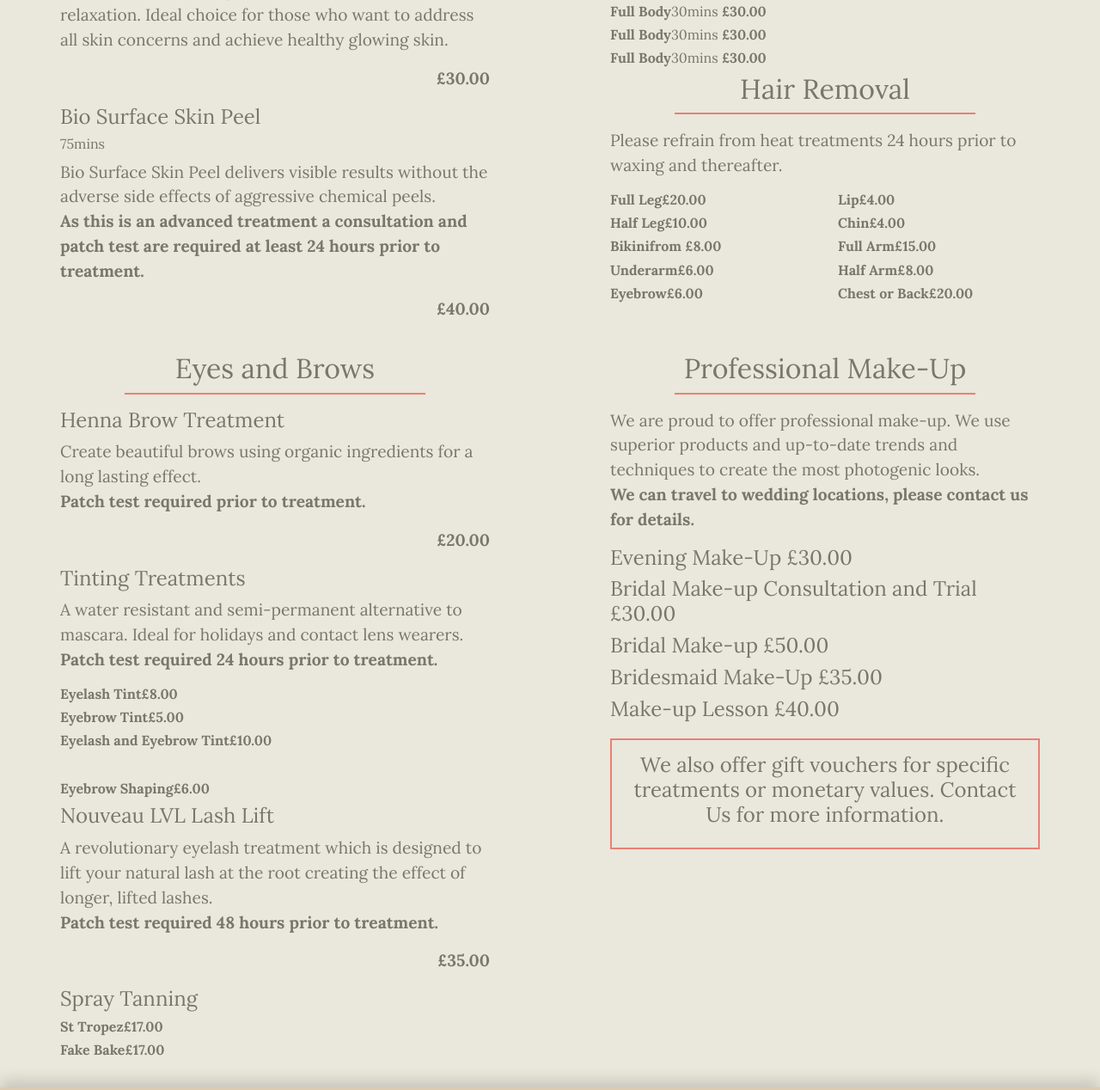
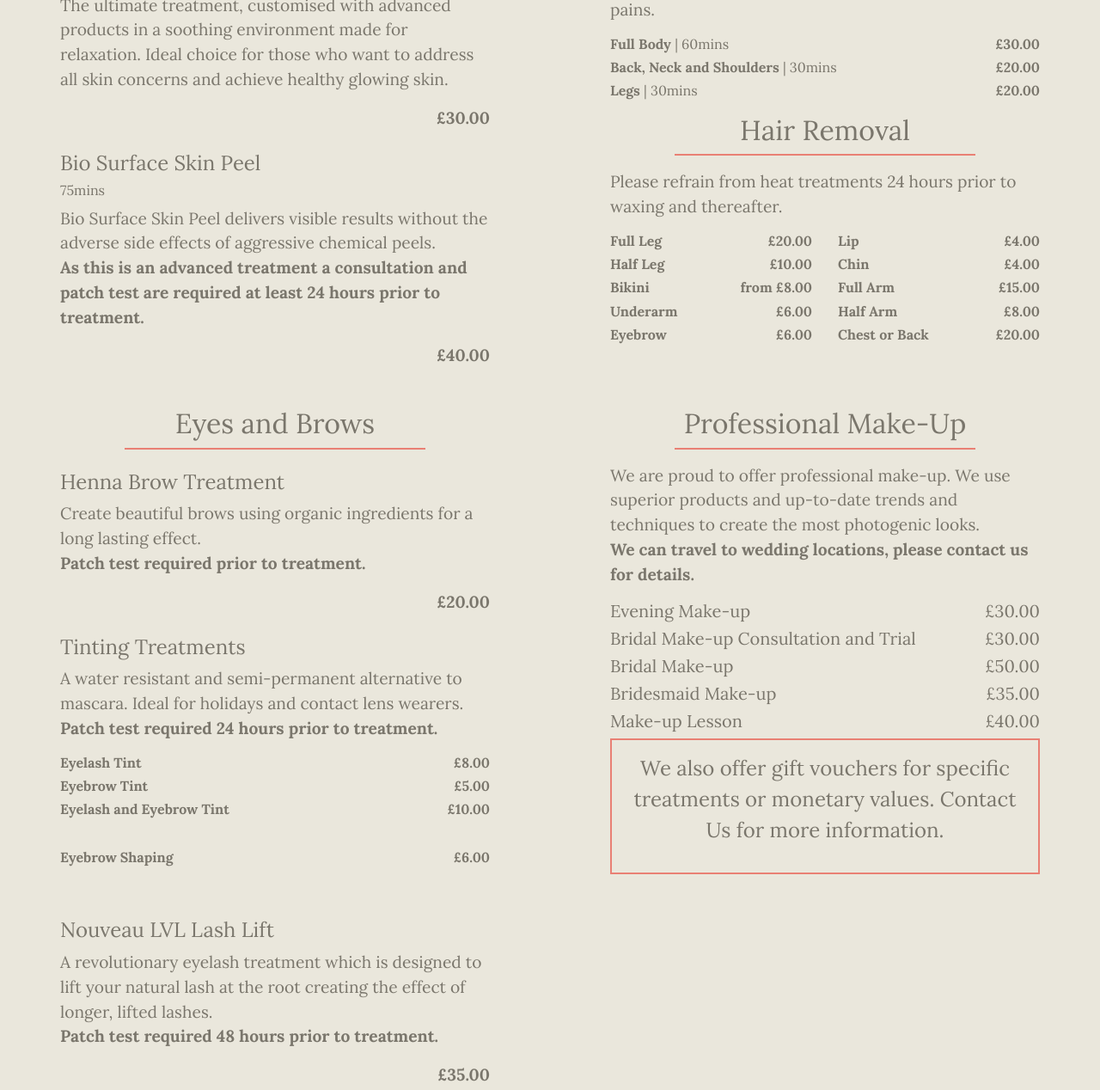
Before and after one commit to paperclippete/Milestone1, a plain HTML site: page treatments.html in a window 1280 px wide. Shown: the part 650-1918 px from the top of the page at 86% size. Drawn offline with nearby package versions, Linux system fonts and the light colour scheme.

Commit message:
site styling complete

```diff
--- a/assets/css/style.css
+++ b/assets/css/style.css
@@ -19,12 +19,13 @@ body {
 }
 
 .navbar-brand {
-    font-size: 1.5rem;
+    font-size: 2rem !important;
 }
 
 .fa-bars,
 .navbar a {
     color: #7a766c;
+    font-size: 1.25rem;
 }
 
 .nav-item :hover {
@@ -288,6 +289,11 @@ footer {
 
 .treatment-content h2 {
     text-align: center;
+    margin-top: 10px;
+}
+
+.treatment-content h4 {
+    margin-top: 1.5rem;
 }
 
 .treatment-listbd {
@@ -298,18 +304,22 @@ footer {
     padding: 10px 30px;
 }
 
-.voucher-container {
+.makeup-info,
+.tanning-info,
+.tinting-info,
+.waxing-info,
+.massage-info {
     display: flex;
-    flex-direction: column;
-    justify-content: center;
-    align-items: center;
+    justify-content: space-between;
+    padding: 0;
 }
+
 
 .voucher-box {
     border:#e98074 solid 2px;
     padding: 15px 15px;
     text-align: center;
-    margin-top: 20px;
+    font-size: 1.5rem;
 
 }
 
@@ -337,6 +347,12 @@ footer {
         height: 70vh;
     }
 
+    /*.treatments-info {
+        padding: 10px 70px;
+    }*/
+}
+
+@media only screen and (min-width: 992px) {
     .treatments-info {
         padding: 10px 70px;
     }
--- a/treatments.html
+++ b/treatments.html
@@ -72,26 +72,65 @@
                     <hr class="block-divider treatment-listbd">
                     <h4>Swedish Massage</h4>
                     <p>This massage will stimulate circulation, improve muscle tone, reduce muscular tension and soothe aches and pains.</p>
-                    <h6 class="massage-title"><strong>Full Body</strong>30mins <strong>£30.00</strong></h6>
-                    <h6 class="massage-title"><strong>Full Body</strong>30mins <strong>£30.00</strong></h6>
-                    <h6 class="massage-title"><strong>Full Body</strong>30mins <strong>£30.00</strong></h6>
+                    <div class="container massage-info">
+                        <h6 class="massage-title"><strong>Full Body</strong> | 60mins</h6>
+                            <h6><strong>£30.00</strong></h6>
+                    </div>
+                    <div class="container massage-info">
+                        <h6 class="massage-title"><strong>Back, Neck and Shoulders</strong> | 30mins</h6>
+                            <h6><strong>£20.00</strong></h6>
+                    </div>
+                    <div class="container massage-info">
+                        <h6 class="massage-title"><strong>Legs</strong> | 30mins</h6>
+                            <h6><strong>£20.00</strong></h6>
+                    </div>
                     <h2>Hair Removal</h2>
                     <hr class="block-divider treatment-listbd">
                     <p>Please refrain from heat treatments 24 hours prior to waxing and thereafter.</p>
                     <div class="row">
                         <div class="col-lg-6">
-                            <h6 class="waxing-title"><strong>Full Leg</strong><span class="price"><strong>£20.00</strong></span></h6>
-                            <h6 class="waxing-title"><strong>Half Leg</strong><span class="price"><strong>£10.00</strong></span></h6>
-                            <h6 class="waxing-title"><strong>Bikini</strong><span class="price"><strong>from £8.00</strong></span></h6>
-                            <h6 class="waxing-title"><strong>Underarm</strong><span class="price"><strong>£6.00</strong></span></h6>
-                            <h6 class="waxing-title"><strong>Eyebrow</strong><span class="price"><strong>£6.00</strong></span></h6>
+                            <div class="waxing-info">
+                                <h6 class="waxing-title"><strong>Full Leg</strong></h6>
+                                    <h6><strong>£20.00</strong></h6>
+                            </div>
+                            <div class="waxing-info">
+                                <h6 class="waxing-title"><strong>Half Leg</strong></h6>
+                                    <h6><strong>£10.00</strong></h6>
+                            </div>
+                            <div class="waxing-info">
+                                <h6 class="waxing-title"><strong>Bikini</strong></h6>
+                                    <h6><strong>from £8.00</strong></h6>
+                            </div>
+                            <div class="waxing-info">
+                                <h6 class="waxing-title"><strong>Underarm</strong></h6>
+                                    <h6><strong>£6.00</strong></h6>
+                            </div>
+                            <div class="waxing-info">
+                                <h6 class="waxing-title"><strong>Eyebrow</strong></h6>
+                                    <h6><strong>£6.00</strong></h6>
+                            </div>
                         </div>
                         <div class="col-lg-6">
-                            <h6 class="waxing-title"><strong>Lip</strong><span class="price"><strong>£4.00</strong></span></h6>
-                            <h6 class="waxing-title"><strong>Chin</strong><span class="price"><strong>£4.00</strong></span></h6>
-                            <h6 class="waxing-title"><strong>Full Arm</strong><span class="price"><strong>£15.00</strong></span></h6>
-                            <h6 class="waxing-title"><strong>Half Arm</strong><span class="price"><strong>£8.00</strong></span></h6>
-                            <h6 class="waxing-title"><strong>Chest or Back</strong><span class="price"><strong>£20.00</strong></span></h6>
+                            <div class="waxing-info">
+                                <h6 class="waxing-title"><strong>Lip</strong></h6>
+                                    <h6><strong>£4.00</strong></h6>
+                            </div>
+                            <div class="waxing-info">
+                                <h6 class="waxing-title"><strong>Chin</strong></h6>
+                                    <h6><strong>£4.00</strong></h6>
+                            </div>
+                            <div class="waxing-info">
+                                <h6 class="waxing-title"><strong>Full Arm</strong></h6>
+                                    <h6><strong>£15.00</strong></h6>
+                            </div>
+                            <div class="waxing-info">
+                                <h6 class="waxing-title"><strong>Half Arm</strong></h6>
+                                    <h6><strong>£8.00</strong></h6>
+                            </div>
+                            <div class="waxing-info">
+                                <h6 class="waxing-title"><strong>Chest or Back</strong></h6>
+                                    <h6><strong>£20.00</strong></h6>
+                            </div>
                         </div>
                     </div>
                 </div>
@@ -105,29 +144,67 @@
                     <p class="price"><strong>£20.00</strong></p>
                     <h4>Tinting Treatments</h4>
                     <p>A water resistant and semi-permanent alternative to mascara. Ideal for holidays and contact lens wearers. <br><strong>Patch test required 24 hours prior to treatment.</strong></p>
-                    <h6 class="tinting-title"><strong>Eyelash Tint</strong><span class="price"><strong>£8.00</strong></span></h6>
-                    <h6 class="tinting-title"><strong>Eyebrow Tint</strong><span class="price"><strong>£5.00</strong></span></h6>
-                    <h6 class="tinting-title"><strong>Eyelash and Eyebrow Tint</strong><span class="price"><strong>£10.00</strong></span></h6>
+                    <div class="tinting-info">
+                        <h6 class="tinting-title"><strong>Eyelash Tint</strong></h6>
+                        <h6><strong>£8.00</strong></h6>
+                    </div>
+                    <div class="tinting-info">
+                        <h6 class="tinting-title"><strong>Eyebrow Tint</strong></h6>
+                            <h6><strong>£5.00</strong></h6>
+                    </div>
+                    <div class="tinting-info">
+                        <h6 class="tinting-title"><strong>Eyelash and Eyebrow Tint</strong></h6>
+                            <h6><strong>£10.00</strong></h6>
+                    </div>
                     <br>
-                    <h6 class="tinting-title"><strong>Eyebrow Shaping</strong><span class="price"><strong>£6.00</strong></span></h6>
+                    <div class="tinting-info">
+                        <h6 class="tinting-title"><strong>Eyebrow Shaping</strong></h6>
+                        <h6><strong>£6.00</strong></span></h6>
+                    </div>
+                    <br>
                     <h4>Nouveau LVL Lash Lift</h4>
                     <p>A revolutionary eyelash treatment which is designed to lift your natural lash at the root creating the effect of longer, lifted lashes.<br><strong>Patch test required 48 hours prior to treatment.</strong></p>
                     <p class="price"><strong>£35.00</strong></p>
                     <h4>Spray Tanning</h4>
-                    <h6 class="tanning-title"><strong>St Tropez</strong><span class="price"><strong>£17.00</strong></span></h6>
-                    <h6 class="tanning-title"><strong>Fake Bake</strong><span class="price"><strong>£17.00</strong></span></h6>
+                    <div class="tanning-info">
+                        <h6 class="tanning-title"><strong>St Tropez</strong></h6>
+                        <h6><strong>£17.00</strong></h6>
+                    </div>
+                    <div class="tanning-info">
+                        <h6 class="tanning-title"><strong>Fake Bake</strong></h6>
+                        <h6><strong>£17.00</strong></h6>
+                    </div>
                 </div>
                 <div class="col-lg-6 col-md-6 treatments-info">
                     <h2>Professional Make-Up</h2>
                     <hr class="block-divider treatment-listbd">
                     <p>We are proud to offer professional make-up. We use superior products and up-to-date trends and techniques to create the most photogenic looks.<br><strong>We can travel to wedding locations, please contact us for details.</strong></p>
-                    <h4 class="makeup-title">Evening Make-Up <span class="price">£30.00</h4>
-                    <h4 class="makeup-title">Bridal Make-up Consultation and Trial <span class="price">£30.00</h4>
-                    <h4 class="makeup-title">Bridal Make-up <span class="price">£50.00</h4>
-                    <h4 class="makeup-title">Bridesmaid Make-Up <span class="price">£35.00</h4>
-                    <h4 class="makeup-title">Make-up Lesson <span class="price">£40.00</h4>
-                    <div class="voucher-box">
-                        <h4>We also offer gift vouchers for specific treatments or monetary values. Contact Us for more information.</h4>
+                    <div class="makeup-info">
+                        <h5 class="makeup-title">Evening Make-up</h5>
+                        <h5>£30.00</h5>
+                    </div>
+                    <div class="makeup-info">
+                        <h5 class="makeup-title">Bridal Make-up Consultation and Trial </h5>
+                        <h5>£30.00</h5>
+                    </div>
+                    <div class="makeup-info">
+                        <h5 class="makeup-title">Bridal Make-up </h5>
+                        <h5>£50.00</h5>
+                    </div>
+                    <div class="makeup-info">
+                        <h5 class="makeup-title">Bridesmaid Make-up </h5>
+                        <h5>£35.00</h5>
+                    </div>
+                    <div class="makeup-info">
+                        <h5 class="makeup-title">Make-up Lesson </h5>
+                        <h5>£40.00</h5>
+                    </div>
+                    <div class="row">
+                        <div class="col voucher-container">
+                            <div class="voucher-box">
+                                <p>We also offer gift vouchers for specific treatments or monetary values. Contact Us for more information.</p>
+                            </div>
+                        </div>
                     </div>
                 </div>
             </div>
```
Also changed, not shown: aboutus.html (+4 -4 lines), index.html (+1 -0 lines), assets/images/bs-lashes.jpg (deleted), assets/images/bs-maclipstick.jpg (deleted), assets/images/bs-macproducts.jpg (deleted), assets/images/make-up1.jpg (deleted), assets/images/make-up2.jpg (deleted), assets/images/make-up3.jpg (deleted), assets/images/make-up4.jpg (deleted).
